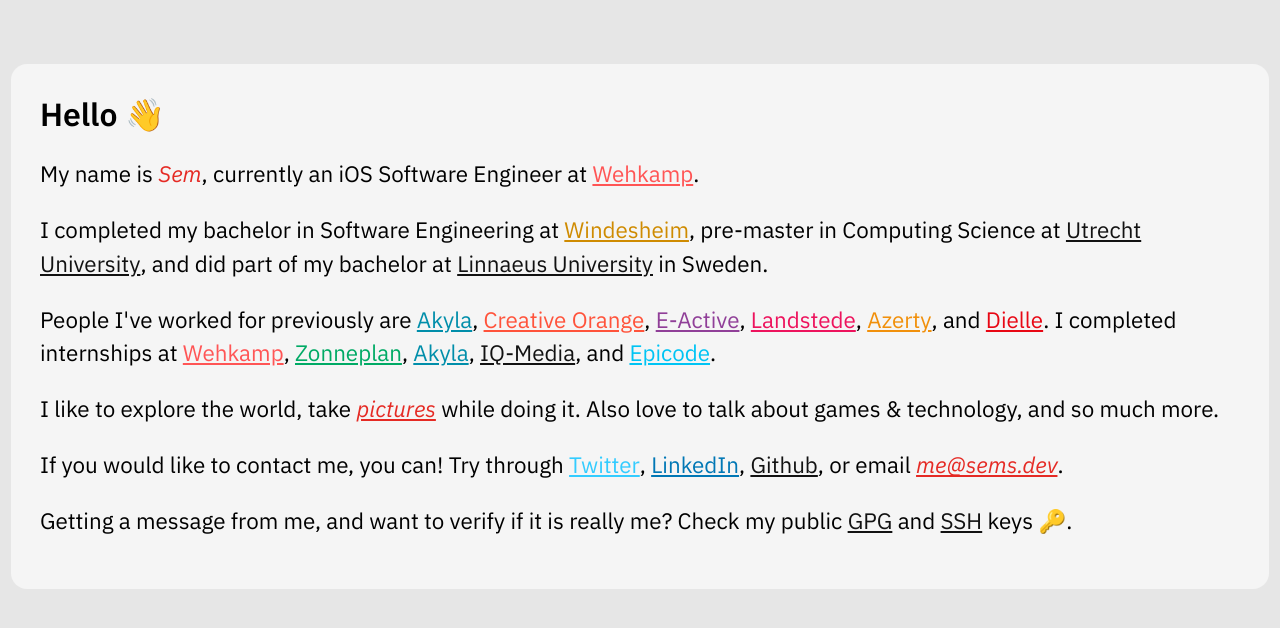
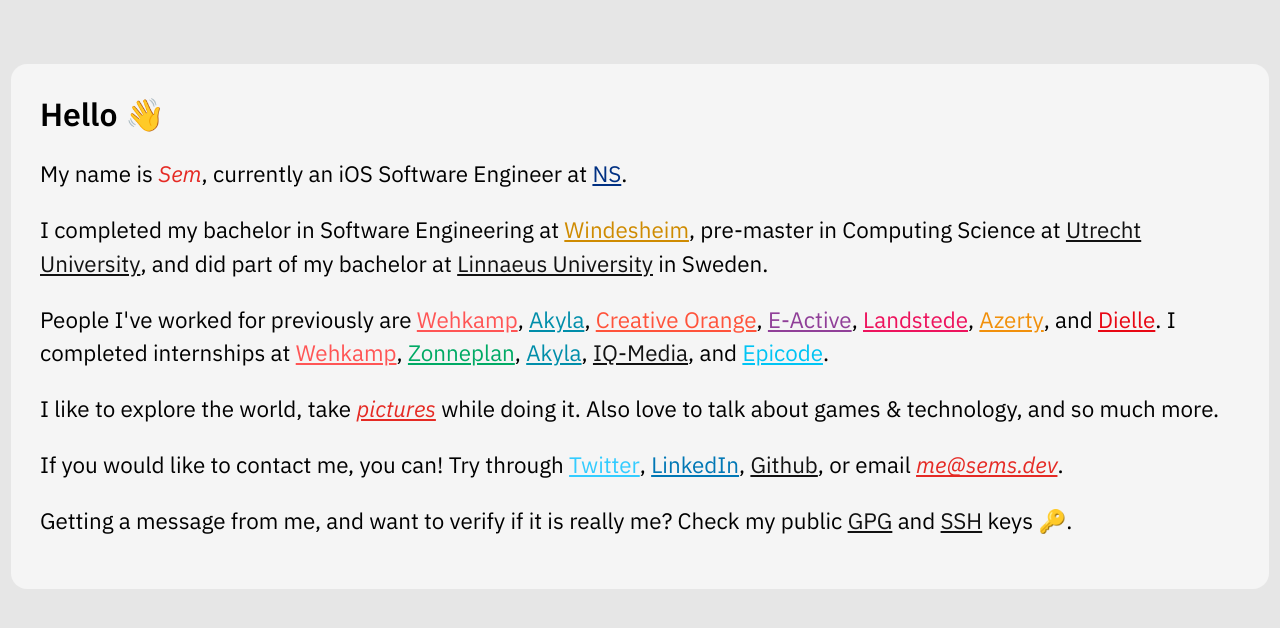
Before and after one commit to sems/sems.dev, a React (Create React App) app: page / in a window 1280 px wide. Shown: the top 628 px of the page. Built offline with nearby package versions, Linux system fonts and the light colour scheme.

Commit message:
Update header

```diff
--- a/src/components/header.js
+++ b/src/components/header.js
@@ -10,13 +10,13 @@
         <div className="main">
           <h1>Hello <span role="img" aria-label="waving hand">👋</span></h1>
           <p>
-            My name is <span className="me">Sem</span>, currently an iOS Software Engineer at <a className="wehkamp" href="//wehkamp.nl/">Wehkamp</a>.
+            My name is <span className="me">Sem</span>, currently an iOS Software Engineer at <a className="ns" href="//ns.nl/">NS</a>.
           </p>
           <p>
             I completed my bachelor in Software Engineering at <a className="windes" href="//windesheim.nl/">Windesheim</a>, pre-master in Computing Science at <a className="uu" href="//uu.nl/en">Utrecht University</a>, and did part of my bachelor at <a className="lnu" href="//lnu.se/en">Linnaeus University</a> in Sweden.
           </p>
           <p>
-            People I've worked for previously are <a className="akyla" href="//akyla.nl/">Akyla</a>, <a className="creative-orange" href="//creativeorange.nl/">Creative Orange</a>, <a className="e-active" href="//e-active.nl/">E-Active</a>, <a className="landstede" href="//landstedembo.nl/">Landstede</a>, <a className="azerty" href="//azerty.nl/">Azerty</a>, and <a className="dielle" href="//diellepelletkachel.nl/">Dielle</a>. I completed internships at <a className="wehkamp" href="//wehkamp.nl/">Wehkamp</a>, <a className="zon" href="//zonneplan.nl/">Zonneplan</a>, <a className="akyla" href="//akyla.nl">Akyla</a>, <a className="iq" href="//iqmedia.nl/">IQ-Media</a>, and <a className="egm" href="//epicode.nl/">Epicode</a>.
+            People I've worked for previously are <a className="wehkamp" href="//wehkamp.nl/">Wehkamp</a>, <a className="akyla" href="//akyla.nl/">Akyla</a>, <a className="creative-orange" href="//creativeorange.nl/">Creative Orange</a>, <a className="e-active" href="//e-active.nl/">E-Active</a>, <a className="landstede" href="//landstedembo.nl/">Landstede</a>, <a className="azerty" href="//azerty.nl/">Azerty</a>, and <a className="dielle" href="//diellepelletkachel.nl/">Dielle</a>. I completed internships at <a className="wehkamp" href="//wehkamp.nl/">Wehkamp</a>, <a className="zon" href="//zonneplan.nl/">Zonneplan</a>, <a className="akyla" href="//akyla.nl">Akyla</a>, <a className="iq" href="//iqmedia.nl/">IQ-Media</a>, and <a className="egm" href="//epicode.nl/">Epicode</a>.
 					</p>
           <p>
             I like to explore the world, take <a className="me" href="//bysem.me">pictures</a> while doing it. Also love to talk about games & technology, and so much more.
--- a/src/styles/_colours.sass
+++ b/src/styles/_colours.sass
@@ -19,3 +19,5 @@
 $link-lnu: #ffe000
 $link-uu: #ffcd00
 $link-wehkamp: #f55
+$link-ns-dark: #003082
+$link-ns: #ffc917
--- a/src/styles/header.sass
+++ b/src/styles/header.sass
@@ -63,6 +63,8 @@
             color: $link-light-dark
         .wehkamp
             color: $link-wehkamp
+        .ns
+            color: $link-ns-dark
         .iq, .github, .gpg, .ssh, .lnu, .uu
             color: $base-dark
 @media (prefers-color-scheme: dark)
@@ -79,3 +81,5 @@
                 color: $link-lnu
             .uu
                 color: $link-uu
+            .ns
+                color: $link-ns
```
Also changed, not shown: 1 other file (tests, documents, lock files or other folders).
